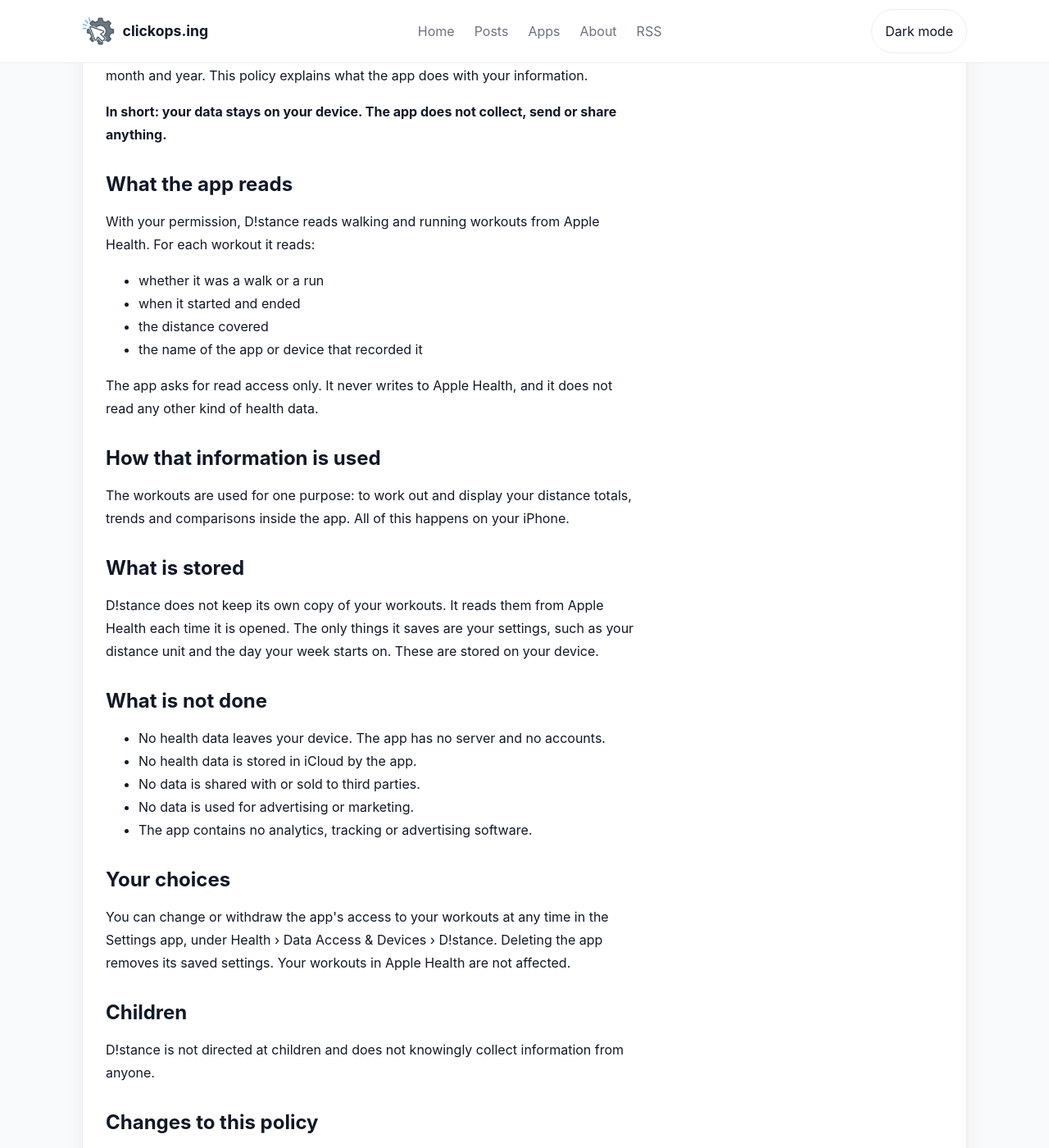
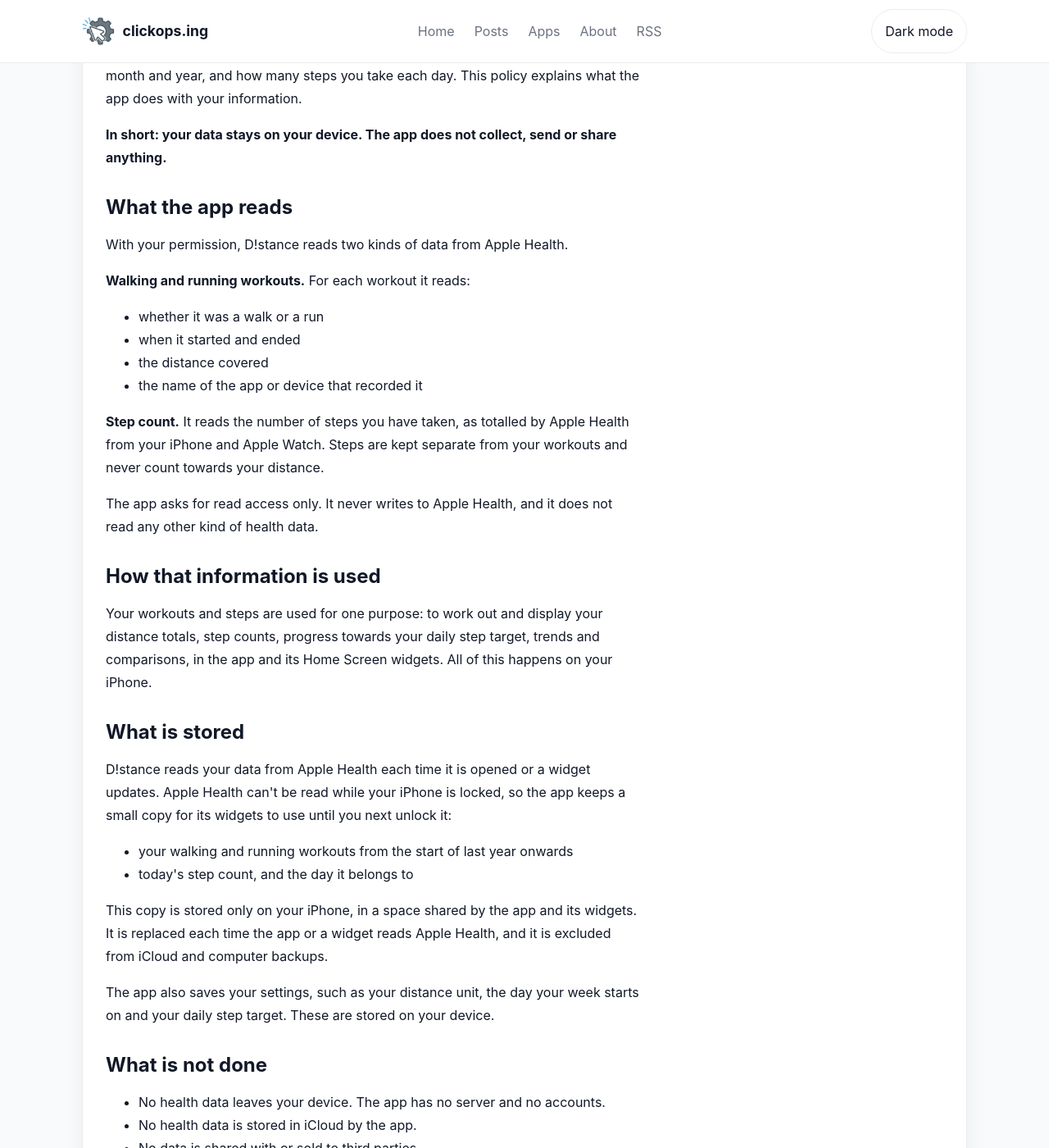
Before and after one commit to notverypc/clickops.ing-web, a Jekyll site: the page built from distancetracker/privacy.html, in a window 1280 px wide and 1400 px high, scrolled down 268 px. Shown: the whole window at 82% size. Built offline with Jekyll 4.4.1, drawn with Linux system fonts in a browser that asks for light colours; some of the changed text lies outside the part shown.

Commit message:
Update the D!stance privacy policy for steps and the widgets' saved copy
Adds step count to what the app reads and how it's used, and describes
the copy of workouts and today's steps kept on the device for the
widgets, excluded from backups.

Co-Authored-By: Claude Opus 5.5 <noreply@anthropic.com>

```diff
--- a/distancetracker/privacy.html
+++ b/distancetracker/privacy.html
@@ -2,33 +2,41 @@
 layout: default
 title: D!stance Privacy Policy
 permalink: /distancetracker/privacy/
-excerpt: D!stance reads your walking and running workouts from Apple Health and keeps them on your device. It collects nothing.
+excerpt: D!stance reads your walking and running workouts and your step count from Apple Health and keeps them on your device. It collects nothing.
 ---
 <div class="container post-page">
   <article class="post-detail">
     <header class="post-header">
       <h1>D!stance Privacy Policy</h1>
-      <p class="post-meta">Last updated 15 November 2026</p>
+      <p class="post-meta">Last updated 21 November 2026</p>
     </header>
     <section class="post-content">
-      <p>D!stance is an iPhone app that shows how far you have walked and run each week, month and year. This policy explains what the app does with your information.</p>
+      <p>D!stance is an iPhone app that shows how far you have walked and run each week, month and year, and how many steps you take each day. This policy explains what the app does with your information.</p>
       <p><strong>In short: your data stays on your device. The app does not collect, send or share anything.</strong></p>
 
       <h2>What the app reads</h2>
-      <p>With your permission, D!stance reads walking and running workouts from Apple Health. For each workout it reads:</p>
+      <p>With your permission, D!stance reads two kinds of data from Apple Health.</p>
+      <p><strong>Walking and running workouts.</strong> For each workout it reads:</p>
       <ul>
         <li>whether it was a walk or a run</li>
         <li>when it started and ended</li>
         <li>the distance covered</li>
         <li>the name of the app or device that recorded it</li>
       </ul>
+      <p><strong>Step count.</strong> It reads the number of steps you have taken, as totalled by Apple Health from your iPhone and Apple Watch. Steps are kept separate from your workouts and never count towards your distance.</p>
       <p>The app asks for read access only. It never writes to Apple Health, and it does not read any other kind of health data.</p>
 
       <h2>How that information is used</h2>
-      <p>The workouts are used for one purpose: to work out and display your distance totals, trends and comparisons inside the app. All of this happens on your iPhone.</p>
+      <p>Your workouts and steps are used for one purpose: to work out and display your distance totals, step counts, progress towards your daily step target, trends and comparisons, in the app and its Home Screen widgets. All of this happens on your iPhone.</p>
 
       <h2>What is stored</h2>
-      <p>D!stance does not keep its own copy of your workouts. It reads them from Apple Health each time it is opened. The only things it saves are your settings, such as your distance unit and the day your week starts on. These are stored on your device.</p>
+      <p>D!stance reads your data from Apple Health each time it is opened or a widget updates. Apple Health can't be read while your iPhone is locked, so the app keeps a small copy for its widgets to use until you next unlock it:</p>
+      <ul>
+        <li>your walking and running workouts from the start of last year onwards</li>
+        <li>today's step count, and the day it belongs to</li>
+      </ul>
+      <p>This copy is stored only on your iPhone, in a space shared by the app and its widgets. It is replaced each time the app or a widget reads Apple Health, and it is excluded from iCloud and computer backups.</p>
+      <p>The app also saves your settings, such as your distance unit, the day your week starts on and your daily step target. These are stored on your device.</p>
 
       <h2>What is not done</h2>
       <ul>
@@ -40,7 +48,7 @@ excerpt: D!stance reads your walking and running workouts from Apple Health and
       </ul>
 
       <h2>Your choices</h2>
-      <p>You can change or withdraw the app's access to your workouts at any time in the Settings app, under Health › Data Access &amp; Devices › D!stance. Deleting the app removes its saved settings. Your workouts in Apple Health are not affected.</p>
+      <p>You can change or withdraw the app's access to your workouts and steps at any time in the Settings app, under Health › Data Access &amp; Devices › D!stance. Deleting the app removes its saved copy and its settings. Your data in Apple Health is not affected.</p>
 
       <h2>Children</h2>
       <p>D!stance is not directed at children and does not knowingly collect information from anyone.</p>
```
